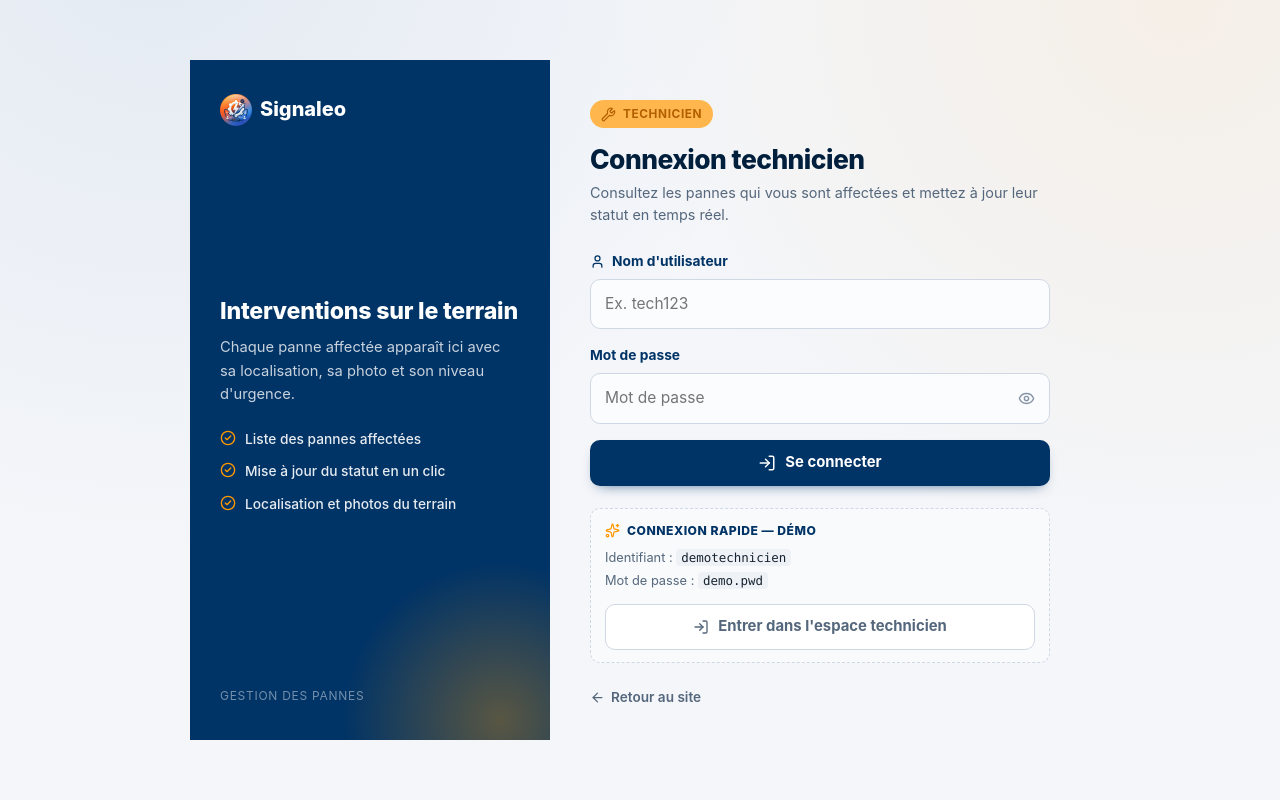
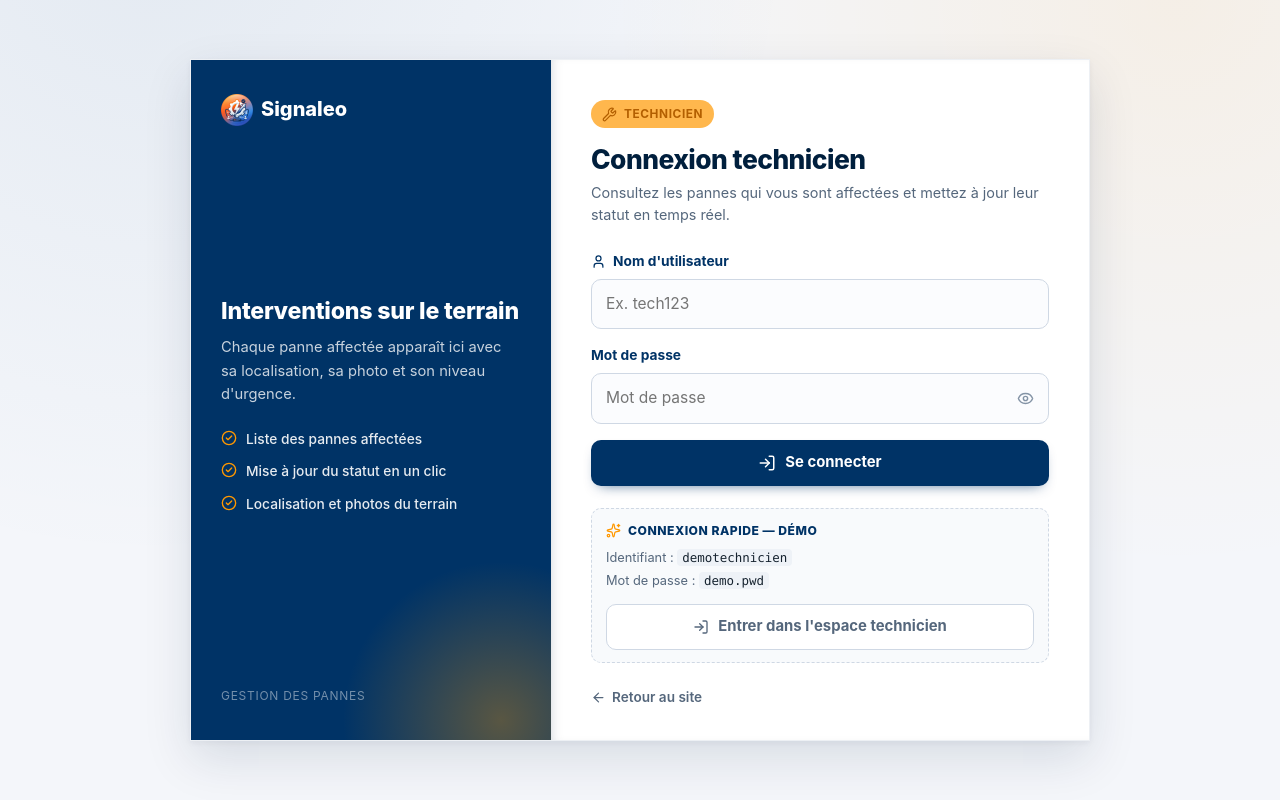
Before and after one commit to Zomahefa/gestion-de-panne-devops, a React (Create React App) app in the folder frontend/: page /login in a window 1280 px wide. Built offline with nearby package versions, Linux system fonts and the light colour scheme; no server answers.

Commit message:
style(auth): detacher le panneau blanc du fond de page
- fond blanc explicite sur la zone du formulaire (elle etait transparente)
- ombre douce sur la carte et fine ombre a la jonction avec le panneau bleu
- suppression d'un box-shadow invalide sur les champs

```diff
--- a/frontend/src/components/AuthLayout.css
+++ b/frontend/src/components/AuthLayout.css
@@ -13,6 +13,11 @@
   width: 100%;
   max-width: 900px;
   overflow: hidden;
+  background: #ffffff;
+  border: 1px solid rgba(0, 51, 102, 0.07);
+  box-shadow:
+    0 18px 45px rgba(3, 34, 64, 0.12),
+    0 2px 6px rgba(3, 34, 64, 0.05);
 }
 
 /* --- Panneau de marque --------------------------------------------------- */
@@ -126,7 +131,9 @@
   font-weight: 600;
   color: rgba(255, 255, 255, 0.8);
   text-decoration: none;
-  transition: background-color 0.15s ease, color 0.15s ease;
+  transition:
+    background-color 0.15s ease,
+    color 0.15s ease;
 }
 
 .auth__nav-link:hover {
@@ -146,6 +153,10 @@
   padding: 40px 40px 32px;
   display: flex;
   flex-direction: column;
+  background: #ffffff;
+  /* Fine ombre à la jonction avec le panneau bleu : la zone blanche ne se
+     confond plus avec le fond général de la page. */
+  box-shadow: inset 8px 0 16px -14px rgba(0, 30, 60, 0.45);
 }
 
 .auth__role {
@@ -224,7 +235,9 @@
   background: transparent;
   color: var(--sig-ink-faint);
   cursor: pointer;
-  transition: background-color 0.15s ease, color 0.15s ease;
+  transition:
+    background-color 0.15s ease,
+    color 0.15s ease;
 }
 
 .auth__pass-toggle:hover {
```
